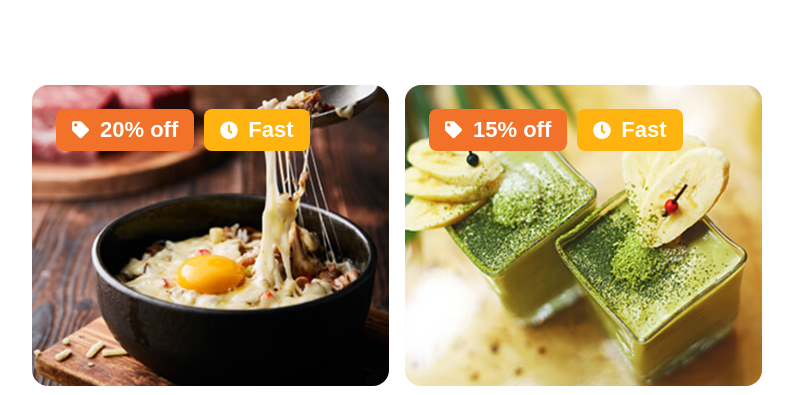
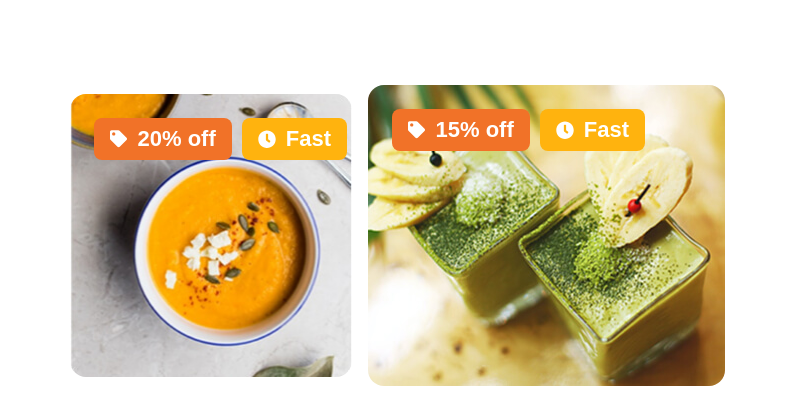
Before and after one commit to id753/Foodwagon-, a plain HTML site: page index.html in a window 1280 px wide. Shown: the part 3056-3451 px from the top of the page, without its empty margins (243-1036 px from the left). Drawn offline with Linux system fonts and the light colour scheme.

Commit message:
Fix img.

```diff
--- a/index.html
+++ b/index.html
@@ -340,10 +340,15 @@
         <h2 class="featured-title">Featured Restaurants</h2>
         <ul class="featured-list">
           <li class="featured-item">
-            <img srcset="images/5featured/image1.jpg 1x, images/5featured/image1@2x.jpg 2x"
-              src="images/5featured/image1.jpg" class="featured-item-img" width="357" height="301" alt="main course" />
 
+            <!-- <img srcset=".images/5featured/image1.jpg 1x, ./images/5featured/image1@2x.jpg 2x"
+              src="./images/5featured/image1.jpg" class="featured-item-img" width="357" height="301"
+              alt="main course" /> -->
+
+            <img srcset="./images/4popular/item5.jpg 1x, ./images/4popular/item5@2x.jpg 2x"
+              src="./images/4popular/item5.jpg " class="popular-item-img" width="282" height="283" alt="Thai  Soup" />
             <div class="featured-badge-group">
+
               <div class="featured-badge featured-badge-first">
                 <svg class="icon featured-icon" width="18" height="22">
                   <use href="./images/icons.svg#icon-bookmark"></use>
```
